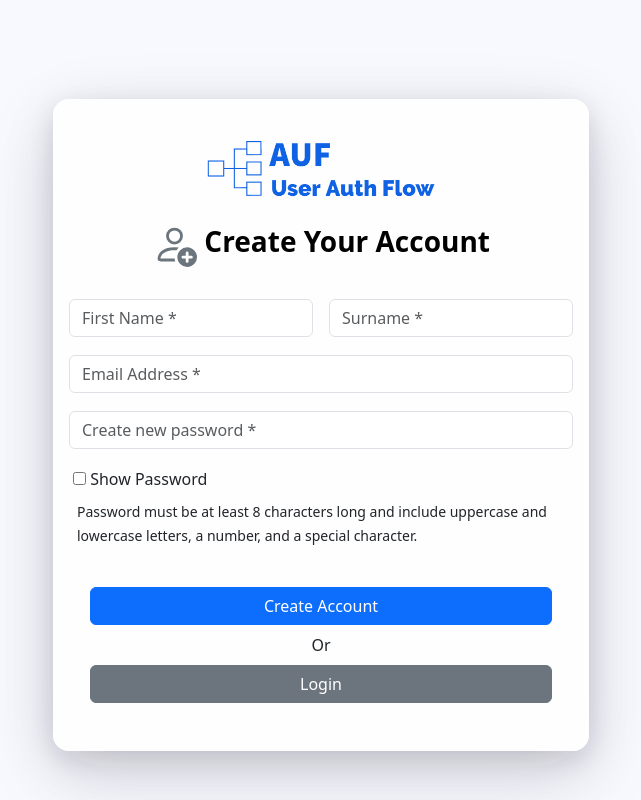
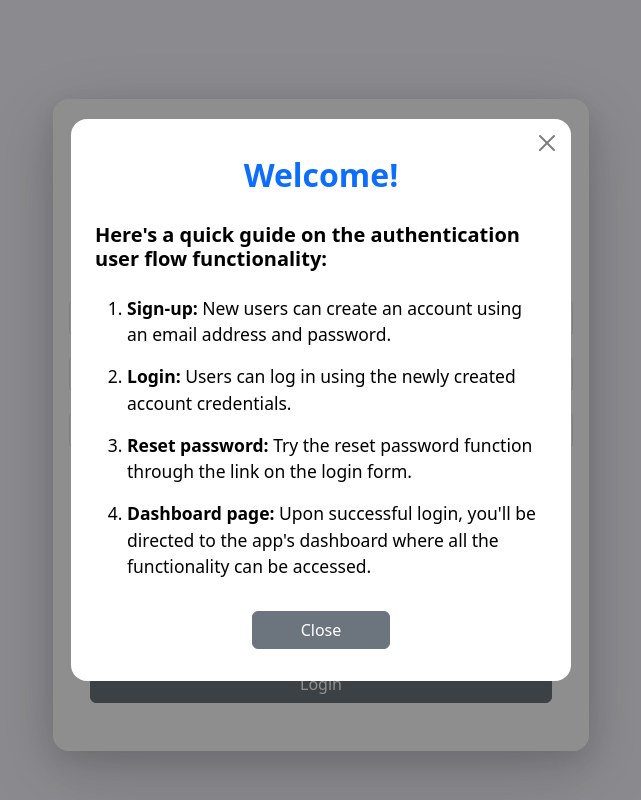
Before and after one commit to WesleyErasmus/authentication-user-flow, a React (Vite) app: page / in a window 1280 px wide. Shown: the whole page, without its empty margins (319-960 px from the left). Built offline with nearby package versions, Linux system fonts and the light colour scheme.

Commit message:
feature/add-welcome-popup-on-app-first-visit
1. Added a welcome pop-up/user guide that displays when the users first visit the app.

2. Added a third modal theme for the welcome pop-up

```diff
--- a/src/components/Auth/SignUpForm.tsx
+++ b/src/components/Auth/SignUpForm.tsx
@@ -14,8 +14,8 @@ import { auth } from '../../main';
 // User authentication message modal import
 import AuthenticationModal from '../AuthenticationModal';
 
-// React state Hook
-import { useState } from 'react';
+// React state and effect Hook
+import { useState, useEffect } from 'react';
 
 // Importing useNavigate hook
 import { useNavigate } from 'react-router-dom';
@@ -28,6 +28,7 @@ import logo from '../../assets/form_AUF-logos_transparent.png';
 
 // Import spinner
 import LoadingSpinner from '../LoadingSpinner';
+import UserGuide from '../UserGuide';
 
 // Define the shape and validation of the form values
 interface FormValues {
@@ -103,6 +104,22 @@ const SignUpForm = (props: {
   const [showPassword, setShowPassword] = useState(false);
   // Loading spinner state
   const [isLoading, setIsLoading] = useState(false);
+  // Display first load popup
+  const [displayPopUp, setDisplayPopUp] = useState(true);
+
+  // Page first load pop-up check using the useEffect hook
+  useEffect(() => {
+    // Getting "seenPopUp" value from local storage
+    const firstLoad = localStorage.getItem("seenPopUp");
+    // Changes setDisplayPopUp to false
+    setDisplayPopUp(!firstLoad)
+  }, []);
+
+// Function to set "seenPopUp" key to local storage. useEffect checks for this key on page load to check if this key exists. If this key exists then the pop-up will not display.
+  const storeSeenPopUp = () => {
+    localStorage.setItem("seenPopUp", String(true));
+    setDisplayPopUp(false)
+  };
 
   // Hook to get navigation function from useNavigate from react-router-dom
   const navigate = useNavigate();
@@ -192,6 +209,14 @@ const SignUpForm = (props: {
       >
         {/* Sign-up form container */}
         <div className='container sign-up-form-container'>
+          {/* First time load pop-up. Conditionally renders modal based on existing local storage key. Pop-up only displays for first time site visiters */}
+          {displayPopUp && (
+            <AuthenticationModal
+              modalTitle={'Welcome!'}
+              signUpValidationMessage={<UserGuide />}
+              closeModal={() => storeSeenPopUp()}
+            />
+          )}
           <div className='row justify-content-center'>
             {/* Form width and responsive grid classes */}
             <div
@@ -330,7 +355,11 @@ const SignUpForm = (props: {
                       signUpValidationMessage={
                         errorMessage ? errorMessage : successMessage
                       }
-                      closeModal={errorMessage ? () => setShowModal(false) : successRedirect}
+                      closeModal={
+                        errorMessage
+                          ? () => setShowModal(false)
+                          : successRedirect
+                      }
                       modalTitle={
                         errorMessage ? 'Sign Up Failed' : 'Sign Up Success'
                       }
--- a/src/components/AuthenticationModal.tsx
+++ b/src/components/AuthenticationModal.tsx
@@ -2,14 +2,14 @@
 import '../styles/authenticationModal.css';
 
 // React state hook import
-import { useState } from 'react';
+import { ReactNode, useState } from 'react';
 
 // Auth modal object function
 const AuthenticationModal = (props: {
   modalTitle: string;
-  signUpValidationMessage: string;
+  signUpValidationMessage: string | ReactNode; // accepts a string or a React node / component
   closeModal: () => void;
-  modalTheme: boolean;
+  modalTheme?: boolean; // optional prop
 }) => {
   // Display modal state (used to set modal visibility to true and for the closeModal function)
   const [displayModal, setDisplayModal] = useState(true);
@@ -23,7 +23,6 @@ const AuthenticationModal = (props: {
     props.closeModal();
   };
 
-
   return (
     <div>
       {/* Managing visibility of the modal state using shorthand conditional rendering */}
@@ -31,7 +30,11 @@ const AuthenticationModal = (props: {
         // Inline styling to override the Bootstrap modal class default display:hidden property
         <div
           className={`modal ${
-            modalTheme ? 'success-modal' : 'failure-modal'
+            modalTheme === true
+              ? 'success-modal'
+              : modalTheme === false
+              ? 'failure-modal'
+              : 'welcome-popup'
           } show`}
           style={{ display: 'block' }}
         >
@@ -49,12 +52,18 @@ const AuthenticationModal = (props: {
               </div>
               {/* Modal body: user sign-up validation message with icon. Displayed with ternary operator on condition of submit failed or success */}
               <div className='modal-body text-center py-0 px-4'>
-                {modalTheme ? (
+                {/* Using explicit checks to allow for no icon to be displayed on the welcome pop-up */}
+                {modalTheme === true ? (
                   <i className='modal-title-icon bi bi-check-circle'></i>
+                ) : modalTheme === false ? (
+                  <i className='modal-title-icon bi bi-x-circle'></i>
                 ) : (
-                  <i className='modal-title-icon bi bi-x-circle'></i>
+                  <span></span>
                 )}
-                <h2 className='modal-title text-center mb-1' id='staticBackdropLabel'>
+                <h2
+                  className='modal-title text-center mb-1'
+                  id='staticBackdropLabel'
+                >
                   {props.modalTitle}
                 </h2>
                 <p className='user-validation-message blockquote mb-1'>
@@ -68,9 +77,11 @@ const AuthenticationModal = (props: {
                   <button
                     type='button'
                     className={
-                        modalTheme
+                      modalTheme === true
                         ? `btn btn-outline-success`
-                          : `btn btn-outline-danger`
+                        : modalTheme === false
+                        ? `btn btn-outline-danger`
+                        : `btn btn-secondary px-5`
                     }
                     onClick={closeModal}
                   >
--- /dev/null
+++ b/src/components/UserGuide.tsx
@@ -0,0 +1,40 @@
+const UserGuide = () => {
+  return (
+    <>
+      <div className='text-start'>
+        <h5 className='my-4 fw-bold'>
+          Here's a quick guide on the authentication user flow functionality:
+        </h5>
+        <ol>
+          <li>
+            <p>
+              <strong>Sign-up: </strong>New users can create an account using an
+              email address and password.
+            </p>
+          </li>
+          <li>
+            <p>
+              <strong>Login: </strong>Users can log in using the newly created
+              account credentials.
+            </p>
+          </li>
+          <li>
+            <p>
+              <strong>Reset password: </strong>Try the reset password function
+              through the link on the login form.
+            </p>
+          </li>
+          <li>
+            <p>
+              <strong>Dashboard page: </strong>Upon successful login, you'll be
+              directed to the app's dashboard where all the functionality can be
+              accessed.
+            </p>
+          </li>
+        </ol>
+      </div>
+    </>
+  );
+};
+
+export default UserGuide;
--- a/src/styles/authenticationModal.css
+++ b/src/styles/authenticationModal.css
@@ -39,3 +39,7 @@
 .failure-modal {
     color: #dc3545;
 }
+
+.welcome-popup {
+    color: #0d6efd;
+}
```
Lines whose indentation alone changed are shown as unchanged.
